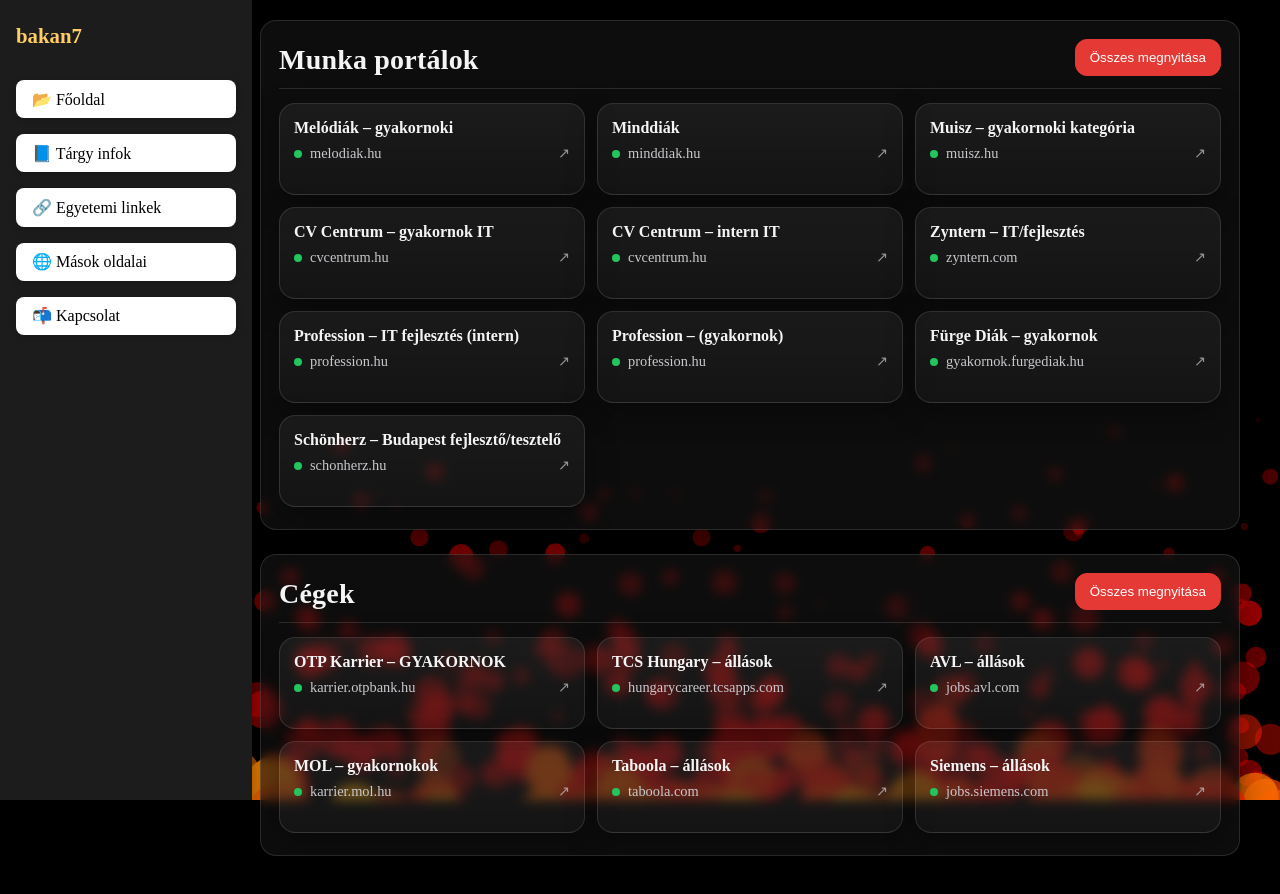
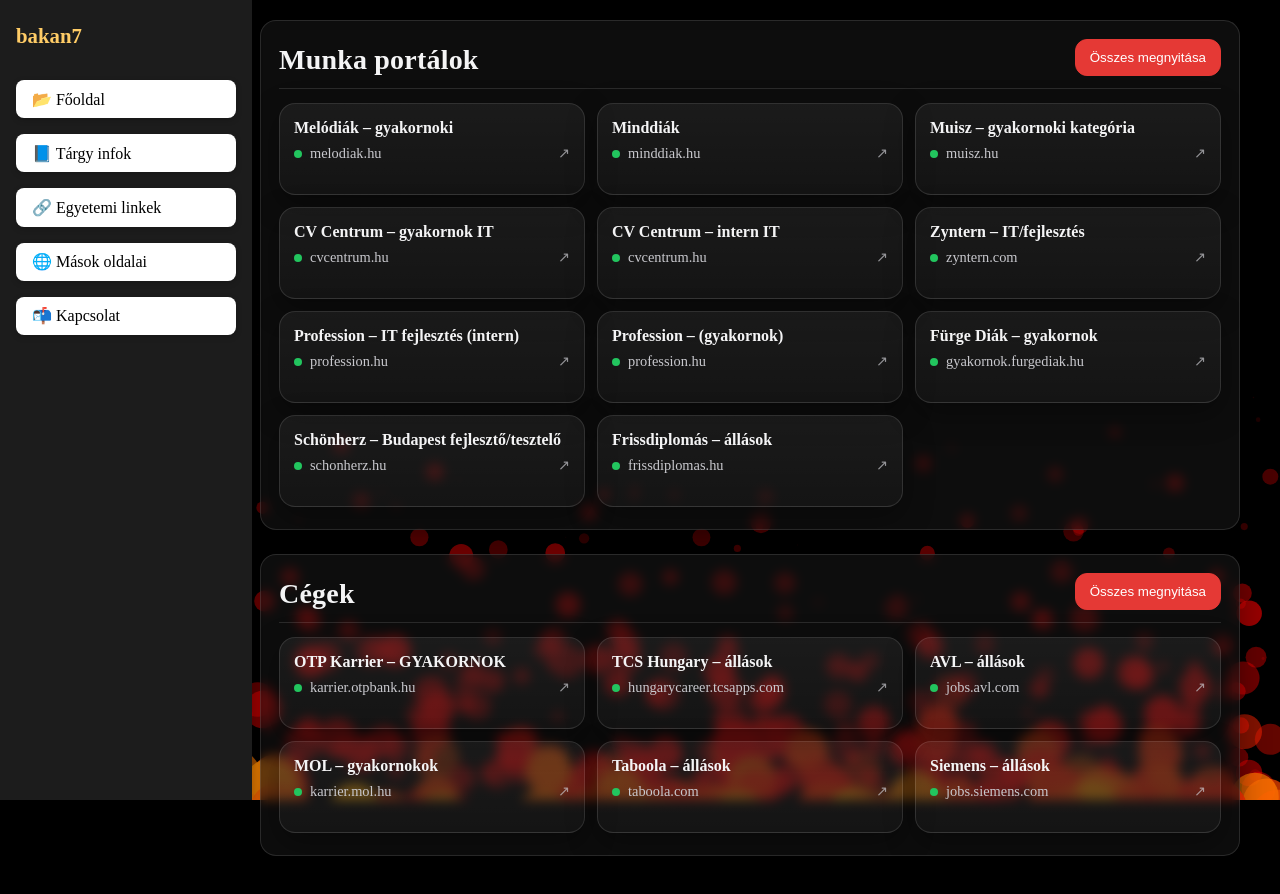
Before and after one commit to Andrssss/MyWebsite, a React (Vite) app: page /gyakornoki_poziciok in a window 1280 px wide. Built offline with nearby package versions, Linux system fonts and the light colour scheme.

Commit message:
new links

```diff
--- a/src/LinksLauncher.jsx
+++ b/src/LinksLauncher.jsx
@@ -11,6 +11,7 @@ const JOB_PORTALS = [
   { label: 'Profession – (gyakornok)', url: 'https://www.profession.hu/allasok/it-uzemeltetes-telekommunikacio/1,25,0,gyakornok' },
   { label: 'Fürge Diák – gyakornok', url: 'https://gyakornok.furgediak.hu/allasok?statikusmunkakor=7' },
   { label: 'Schönherz – Budapest fejlesztő/tesztelő', url: 'https://schonherz.hu/diakmunkak/budapest/fejleszto---tesztelo' },
+  { label: 'Frissdiplomás – állások', url: 'https://www.frissdiplomas.hu/allasok' }
 ];
 
 const COMPANIES = [
```
